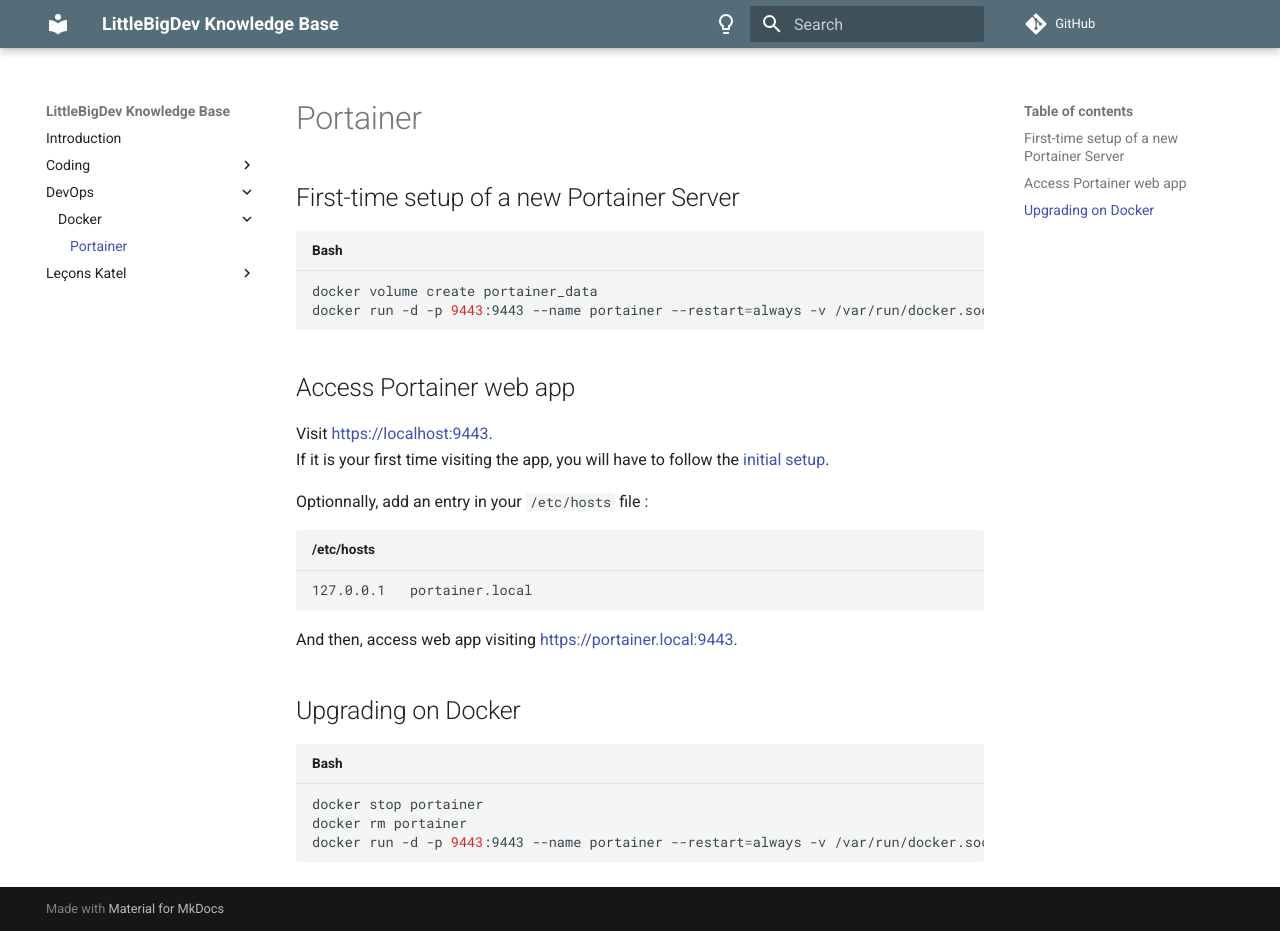
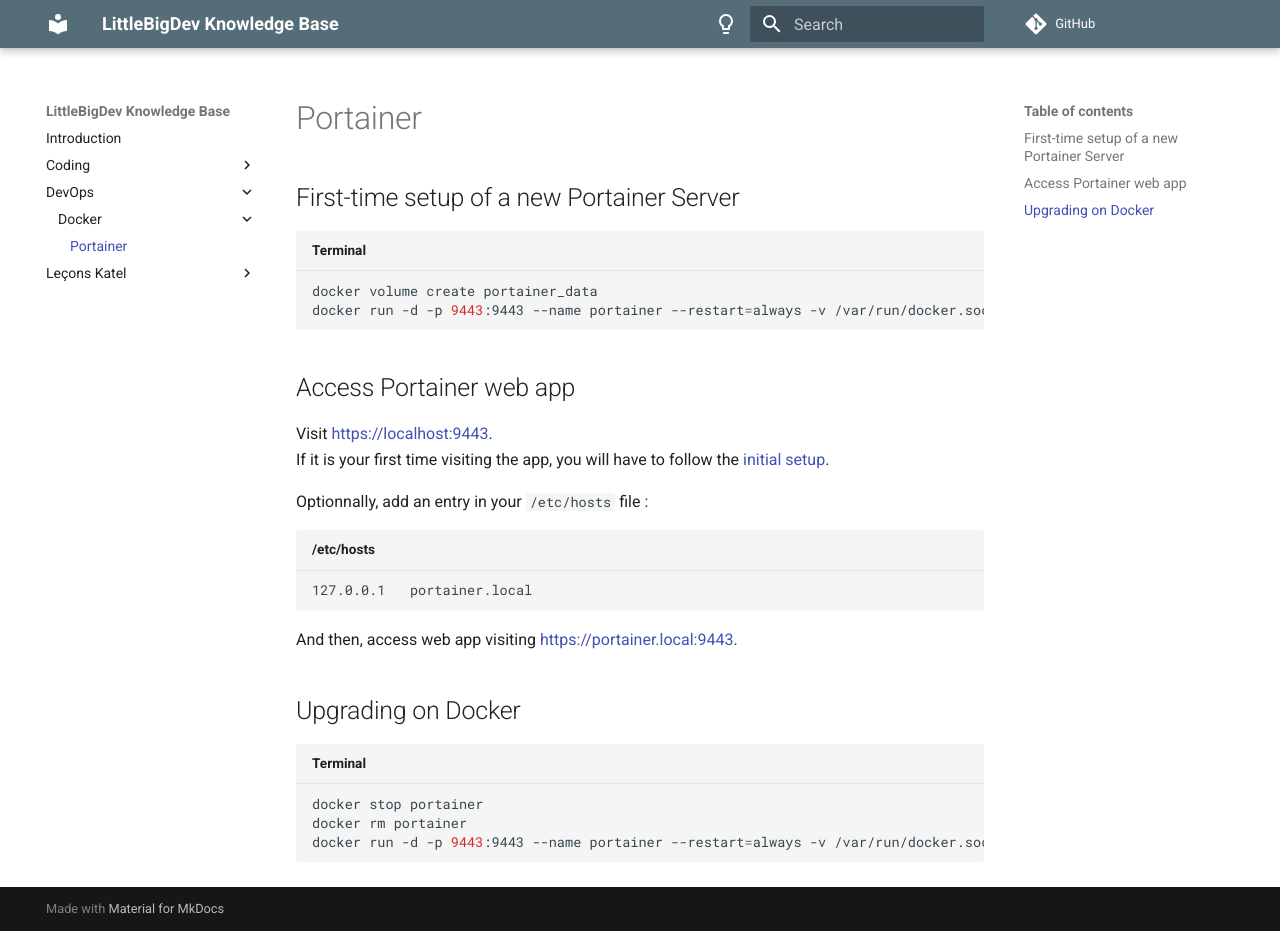
Before and after one commit to LittleBigDev/wiki, an MkDocs documentation site: the page built from docs/DevOps/Docker/Portainer.md, in a window 1280 px wide and 931 px high. Built offline with MkDocs 1.6.1 and Material for MkDocs 9.7.7, drawn with Linux system fonts in a browser that asks for light colours; comment, search, counter and statistics services are not loaded.

Commit message:
Update Portainer.md

````diff
--- a/docs/DevOps/Docker/Portainer.md
+++ b/docs/DevOps/Docker/Portainer.md
@@ -1,6 +1,6 @@
 # Portainer
 ## First-time setup of a new Portainer Server
-```bash
+```bash title="Terminal"
 docker volume create portainer_data
 docker run -d -p 9443:9443 --name portainer --restart=always -v /var/run/docker.sock:/var/run/docker.sock -v portainer_data:/data portainer/portainer-ce:latest
 ```
@@ -17,7 +17,7 @@
 And then, access web app visiting [https://portainer.local:9443](https://portainer.local:9443).
 
 ## Upgrading on Docker
-```bash
+```bash title="Terminal"
 docker stop portainer
 docker rm portainer
 docker run -d -p 9443:9443 --name portainer --restart=always -v /var/run/docker.sock:/var/run/docker.sock -v portainer_data:/data portainer/portainer-ce:latest
````
